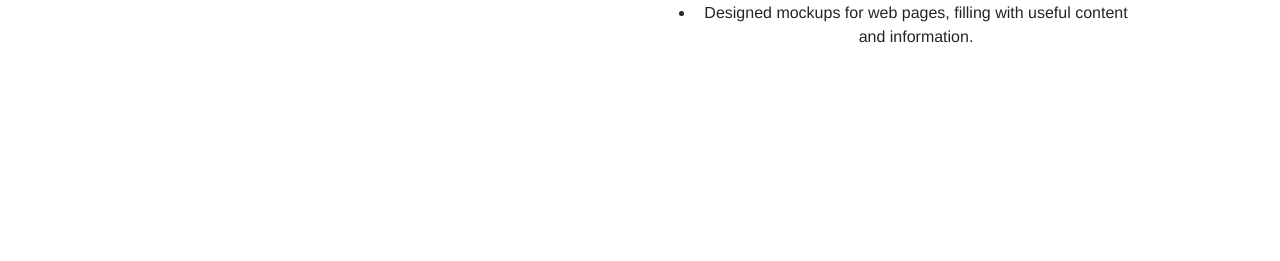
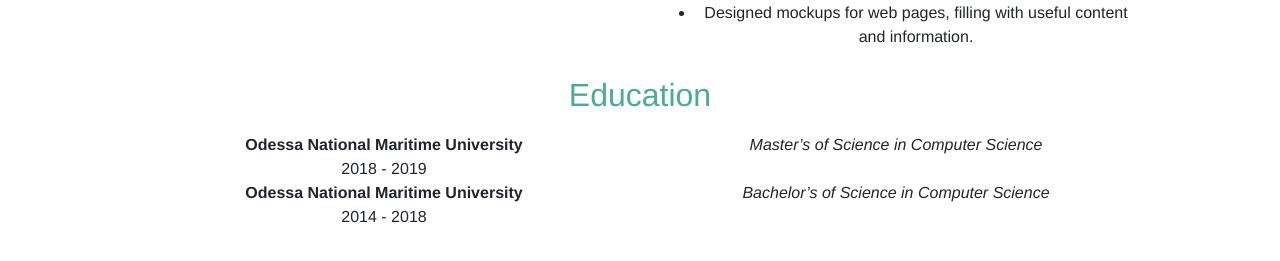
Before and after one commit to BVAk/Portfolio, a Vue app: page / in a window 1280 px wide. Shown: the part 1666-1927 px from the top of the page. Before the commit the page ends 1766 px from the top, so only its background shows below. Built offline with nearby package versions, Linux system fonts and the light colour scheme.

Commit message:
add education

```diff
--- a/src/components/About.vue
+++ b/src/components/About.vue
@@ -83,9 +83,23 @@
 
           </div>
 
+          <div class="row p-2">
+            <div class="col">
+              <h2 class="h2"> <span>Education</span></h2> </div>
+            </div>
+            <div class="row">
+              <div class="col"><b>Odessa National Maritime University</b><br>2018 - 2019<br></div>
+              <div class="col"><i>Master’s of Science in Computer Science</i></div>
+            </div>
+            <div class="row">
+              <div class="col"><b>Odessa National Maritime University</b><br>2014 - 2018<br></div>
+              <div class="col"><i>Bachelor’s  of Science in Computer Science</i></div>
+            </div>
+            </div>
+
         </div>
 
-      </div>
+
 
 
 
```
